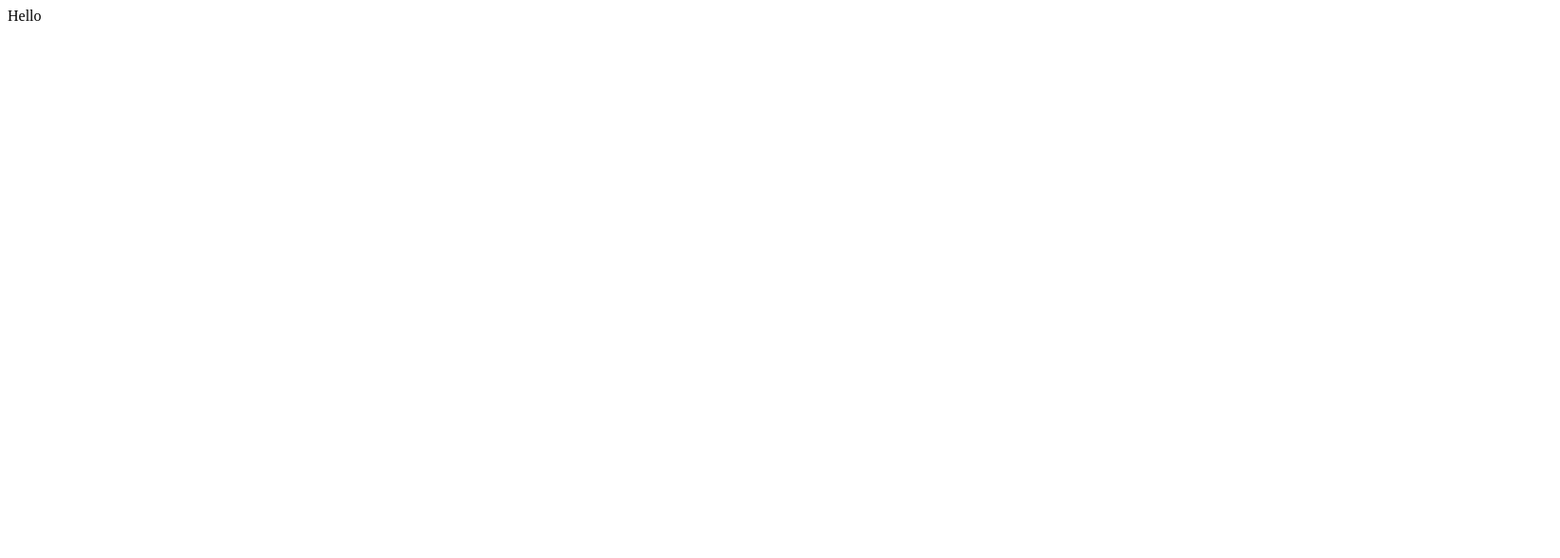
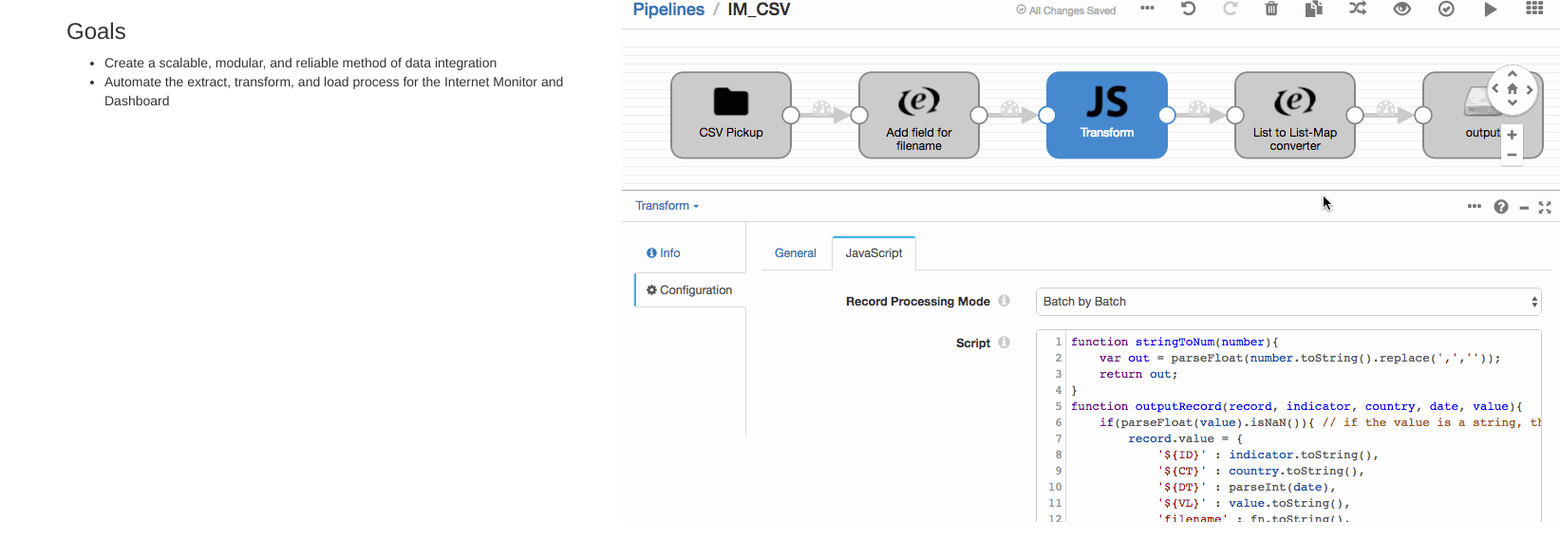
Before and after one commit to dphuang2/streamsets_scripts, a plain HTML site: page index.html in a window 1280 px wide. Shown: the whole page at 95% size, 1643 px wide, since content can reach past the window. Drawn offline with nearby package versions, Linux system fonts and the light colour scheme.

Commit message:
Added goals and gif

```diff
--- a/index.html
+++ b/index.html
@@ -1 +1,21 @@
-Hello
+<!-- Latest compiled and minified CSS -->
+<link rel="stylesheet" href="https://maxcdn.bootstrapcdn.com/bootstrap/3.3.7/css/bootstrap.min.css" integrity="sha384-BVYiiSIFeK1dGmJRAkycuHAHRg32OmUcww7on3RYdg4Va+PmSTsz/K68vbdEjh4u" crossorigin="anonymous">
+<!-- Latest compiled and minified JavaScript -->
+<script src="https://maxcdn.bootstrapcdn.com/bootstrap/3.3.7/js/bootstrap.min.js" integrity="sha384-Tc5IQib027qvyjSMfHjOMaLkfuWVxZxUPnCJA7l2mCWNIpG9mGCD8wGNIcPD7Txa" crossorigin="anonymous"></script>
+
+<div class="hero-wrap">
+  <div class="container">
+    <div class="row">
+      <div class="col-md-6">
+        <h3> Goals </h3>
+        <ul>
+          <li>Create a scalable, modular, and reliable method of data integration</li>
+          <li>Automate the extract, transform, and load process for the Internet Monitor and Dashboard</li>
+        </ul>
+      </div>
+      <div class="col-md-6">
+        <img src="streamsets-demonstration.gif" alt="demonstration">
+      </div>
+    </div>
+  </div>
+</div>
```
Also changed, not shown: streamsets-demonstration.gif (added).
